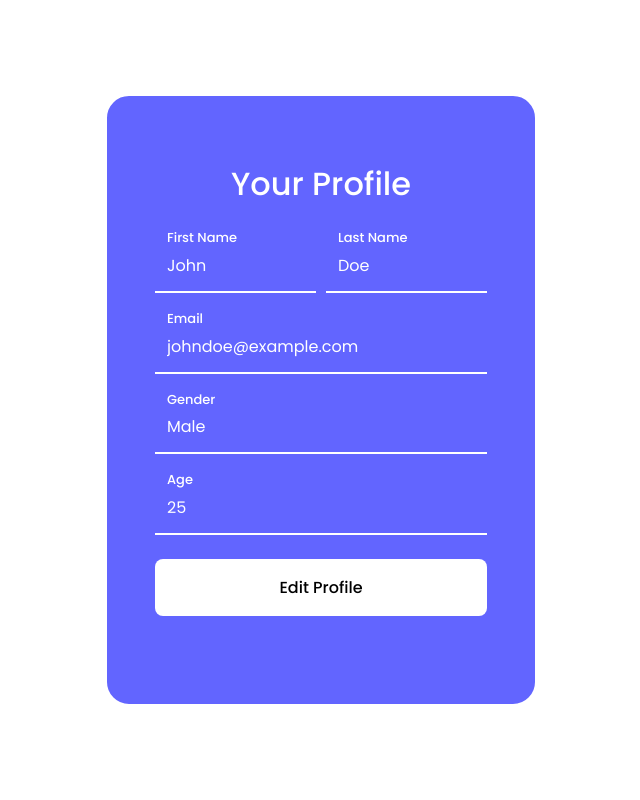
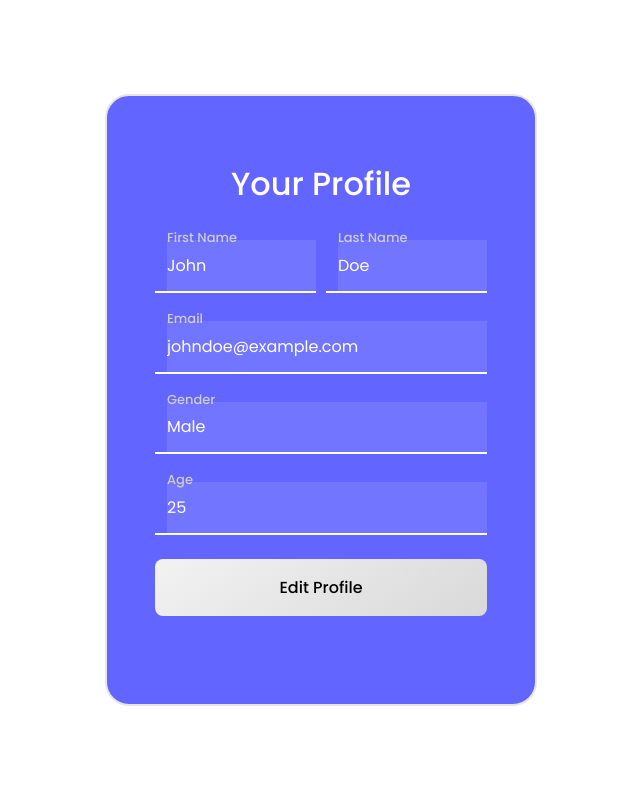
Before and after one commit to arhaankk/iBlog, a PHP site: page /pages/profile.html in a window 1280 px wide. Shown: the whole page, without its empty margins (319-959 px from the left). Run offline with PHP 8.4, Linux system fonts and the light colour scheme.

Commit message:
changed color for better visibility

```diff
--- a/styles/signin-signup.css
+++ b/styles/signin-signup.css
@@ -1,21 +1,220 @@
+/*!*=============== GOOGLE FONTS ===============*!*/
+/*@import url("https://fonts.googleapis.com/css2?family=Poppins:wght@400;500&display=swap");*/
+
+/*:root {*/
+
+/*  !*Color mode HSL(hue, saturation, lightness)*!*/
+/*  --white-color: hsl(0, 0%, 100%);*/
+/*  --black-color: hsl(0, 0%, 0%);*/
+/* */
+/*  !*.5rem = 8px | 1rem = 16px ...*!*/
+/*  --body-font: "Poppins", sans-serif;*/
+/*  --h1-font-size: 1.75rem;*/
+/*  --normal-font-size: 1rem;*/
+/*  --small-font-size: .813rem;*/
+
+/*  --font-medium: 500;*/
+/*}*/
+
+
+/** {*/
+/*  box-sizing: border-box;*/
+/*  padding: 0;*/
+/*  margin: 0;*/
+/*}*/
+
+/*body,*/
+/*input,*/
+/*button {*/
+/*  font-size: var(--normal-font-size);*/
+/*  font-family: var(--body-font);*/
+/*}*/
+
+/*body {*/
+/*  color: var(--white-color);*/
+/*}*/
+
+/*input,*/
+/*button {*/
+/*  border: none;*/
+/*  outline: none;*/
+/*}*/
+
+/*a {*/
+/*  text-decoration: none;*/
+/*}*/
+
+/*img {*/
+/*  max-width: 100%;*/
+/*  height: auto;*/
+/*}*/
+
+
+/*.login {*/
+/*  position: relative;*/
+/*  height: 100vh;*/
+/*  display: grid;*/
+/*  align-items: center;*/
+/*}*/
+/*!* Background Video *!*/
+/*.login__video {*/
+/*    position: fixed;*/
+/*    top: 0;*/
+/*    left: 0;*/
+/*    width: 100%;*/
+/*    height: 100%;*/
+/*    object-fit: cover;*/
+/*    z-index: -1;*/
+/*  }*/
+/*.login__form {*/
+/*  position: relative;*/
+/*  background-color: hsla(0, 0%, 10%, 0.1);*/
+/*  border: 2px solid var(--white-color);*/
+/*  margin-inline: 1.5rem;*/
+/*  padding: 2.5rem 1.5rem;*/
+/*  border-radius: 1rem;*/
+/*  backdrop-filter: blur(8px);*/
+/*}*/
+/*.login__title {*/
+/*  text-align: center;*/
+/*  font-size: var(--h1-font-size);*/
+/*  font-weight: var(--font-medium);*/
+/*  margin-bottom: 2rem;*/
+/*}*/
+/*.login__content, .login__box {*/
+/*  display: grid;*/
+/*}*/
+/*.login__content {*/
+/*  row-gap: 1.75rem;*/
+/*  margin-bottom: 1.5rem;*/
+/*}*/
+/*.login__box {*/
+/*  grid-template-columns: max-content 1fr;*/
+/*  align-items: center;*/
+/*  column-gap: 0.75rem;*/
+/*  border-bottom: 2px solid var(--white-color);*/
+/*}*/
+/*.login__icon, .login__eye {*/
+/*  font-size: 1.25rem;*/
+/*}*/
+/*.login__input {*/
+/*  width: 100%;*/
+/*  padding-block: 0.8rem;*/
+/*  background: none;*/
+/*  color: var(--white-color);*/
+/*  position: relative;*/
+/*  z-index: 1;*/
+/*}*/
+/*.login__box-input {*/
+/*  position: relative;*/
+/*}*/
+/*.login__label {*/
+/*  position: absolute;*/
+/*  left: 0;*/
+/*  top: 13px;*/
+/*  font-weight: var(--font-medium);*/
+/*  transition: top 0.3s, font-size 0.3s;*/
+/*}*/
+/*.login__eye {*/
+/*  position: absolute;*/
+/*  right: 0;*/
+/*  top: 18px;*/
+/*  z-index: 10;*/
+/*  cursor: pointer;*/
+/*}*/
+/*.login__box:nth-child(2) input {*/
+/*  padding-right: 1.8rem;*/
+/*}*/
+/*.login__check, .login__check-group {*/
+/*  display: flex;*/
+/*  align-items: center;*/
+/*  justify-content: space-between;*/
+/*}*/
+/*.login__check {*/
+/*  margin-bottom: 1.5rem;*/
+/*}*/
+/*.login__check-label, .login__forgot, .login__register {*/
+/*  font-size: var(--small-font-size);*/
+/*}*/
+/*.login__check-group {*/
+/*  column-gap: 0.5rem;*/
+/*}*/
+/*.login__check-input {*/
+/*  width: 16px;*/
+/*  height: 16px;*/
+/*}*/
+/*.login__forgot {*/
+/*  color: var(--white-color);*/
+/*}*/
+/*.login__forgot:hover {*/
+/*  text-decoration: underline;*/
+/*}*/
+/*.login__button {*/
+/*  width: 100%;*/
+/*  padding: 1rem;*/
+/*  border-radius: 0.5rem;*/
+/*  background-color: var(--white-color);*/
+/*  font-weight: var(--font-medium);*/
+/*  cursor: pointer;*/
+/*  margin-bottom: 2rem;*/
+/*}*/
+/*.login__register {*/
+/*  text-align: center;*/
+/*}*/
+/*.login__register a {*/
+/*  color: var(--white-color);*/
+/*  font-weight: var(--font-medium);*/
+/*}*/
+/*.login__register a:hover {*/
+/*  text-decoration: underline;*/
+/*}*/
+
+
+/*.login__input:focus + .login__label {*/
+/*  top: -12px;*/
+/*  font-size: var(--small-font-size);*/
+/*}*/
+
+/*!* Input focus sticky top label *!*/
+/*.login__input:not(:placeholder-shown).login__input:not(:focus) + .login__label {*/
+/*  top: -12px;*/
+/*  font-size: var(--small-font-size);*/
+/*}*/
+
+
+/*!* For medium devices *!*/
+/*@media screen and (min-width: 576px) {*/
+/*  .login {*/
+/*    justify-content: center;*/
+/*  }*/
+/*  .login__form {*/
+/*    width: 432px;*/
+/*    padding: 4rem 3rem 3.5rem;*/
+/*    border-radius: 1.5rem;*/
+/*  }*/
+/*  .login__title {*/
+/*    font-size: 2rem;*/
+/*  }*/
+/*}*/
+
+
+
+
 /*=============== GOOGLE FONTS ===============*/
 @import url("https://fonts.googleapis.com/css2?family=Poppins:wght@400;500&display=swap");
 
 :root {
-
-  /*Color mode HSL(hue, saturation, lightness)*/
+  /* Color mode HSL(hue, saturation, lightness) */
   --white-color: hsl(0, 0%, 100%);
   --black-color: hsl(0, 0%, 0%);
 
-  /*.5rem = 8px | 1rem = 16px ...*/
+  /* Font sizes */
   --body-font: "Poppins", sans-serif;
   --h1-font-size: 1.75rem;
   --normal-font-size: 1rem;
-  --small-font-size: .813rem;
-
+  --small-font-size: 0.813rem;
   --font-medium: 500;
 }
-
 
 * {
   box-sizing: border-box;
@@ -49,13 +248,13 @@ img {
   height: auto;
 }
 
-
 .login {
   position: relative;
   height: 100vh;
   display: grid;
   align-items: center;
 }
+
 /* Background Video */
 .login__video {
   position: fixed;
@@ -66,55 +265,80 @@ img {
   object-fit: cover;
   z-index: -1;
 }
+
 .login__form {
   position: relative;
-  background-color: hsla(0, 0%, 10%, 0.1);
-  border: 2px solid var(--white-color);
+  background-color: hsla(0, 0%, 5%, 0.7); /* Darker semi-transparent background */
+  border: 2px solid hsl(0, 0%, 90%); /* Off-white border */
   margin-inline: 1.5rem;
   padding: 2.5rem 1.5rem;
   border-radius: 1rem;
   backdrop-filter: blur(8px);
 }
+
 .login__title {
   text-align: center;
   font-size: var(--h1-font-size);
   font-weight: var(--font-medium);
   margin-bottom: 2rem;
 }
-.login__content, .login__box {
+
+.login__content,
+.login__box {
   display: grid;
 }
+
 .login__content {
   row-gap: 1.75rem;
   margin-bottom: 1.5rem;
 }
+
 .login__box {
   grid-template-columns: max-content 1fr;
   align-items: center;
   column-gap: 0.75rem;
   border-bottom: 2px solid var(--white-color);
 }
-.login__icon, .login__eye {
+
+.login__icon,
+.login__eye {
   font-size: 1.25rem;
+  color: hsl(0, 0%, 80%); /* Dimmed white */
 }
+
 .login__input {
   width: 100%;
   padding-block: 0.8rem;
-  background: none;
+  background-color: hsla(0, 0%, 100%, 0.1); /* Light semi-transparent background */
   color: var(--white-color);
   position: relative;
   z-index: 1;
 }
+
 .login__box-input {
   position: relative;
 }
+
 .login__label {
   position: absolute;
   left: 0;
   top: 13px;
   font-weight: var(--font-medium);
   transition: top 0.3s, font-size 0.3s;
+  color: hsl(0, 0%, 80%); /* Dimmed white */
 }
+
+.login__input:focus + .login__label {
+  top: -12px;
+  font-size: var(--small-font-size);
+  color: hsl(200, 100%, 70%); /* Blue when active */
+}
+
+.login__input:not(:placeholder-shown).login__input:not(:focus) + .login__label {
+  top: -12px;
+  font-size: var(--small-font-size);
+}
+
 .login__eye {
   position: absolute;
   right: 0;
@@ -122,76 +346,83 @@ img {
   z-index: 10;
   cursor: pointer;
 }
+
 .login__box:nth-child(2) input {
   padding-right: 1.8rem;
 }
-.login__check, .login__check-group {
+
+.login__check,
+.login__check-group {
   display: flex;
   align-items: center;
   justify-content: space-between;
 }
+
 .login__check {
   margin-bottom: 1.5rem;
 }
-.login__check-label, .login__forgot, .login__register {
+
+.login__check-label,
+.login__forgot,
+.login__register {
   font-size: var(--small-font-size);
 }
+
 .login__check-group {
   column-gap: 0.5rem;
 }
+
 .login__check-input {
   width: 16px;
   height: 16px;
 }
+
 .login__forgot {
   color: var(--white-color);
 }
+
 .login__forgot:hover {
+  color: hsl(200, 100%, 70%); /* Light blue for hover */
   text-decoration: underline;
 }
+
 .login__button {
   width: 100%;
   padding: 1rem;
   border-radius: 0.5rem;
-  background-color: var(--white-color);
+  background: linear-gradient(145deg, hsl(0, 0%, 95%), hsl(0, 0%, 85%)); /* Gradient */
+  color: var(--black-color); /* Black text */
   font-weight: var(--font-medium);
   cursor: pointer;
   margin-bottom: 2rem;
 }
+
 .login__register {
   text-align: center;
 }
+
 .login__register a {
   color: var(--white-color);
   font-weight: var(--font-medium);
 }
+
 .login__register a:hover {
+  color: hsl(200, 100%, 70%); /* Light blue for hover */
   text-decoration: underline;
 }
-
-
-.login__input:focus + .login__label {
-  top: -12px;
-  font-size: var(--small-font-size);
-}
-
-/* Input focus sticky top label */
-.login__input:not(:placeholder-shown).login__input:not(:focus) + .login__label {
-  top: -12px;
-  font-size: var(--small-font-size);
-}
-
 
 /* For medium devices */
 @media screen and (min-width: 576px) {
   .login {
     justify-content: center;
   }
+
   .login__form {
     width: 432px;
     padding: 4rem 3rem 3.5rem;
     border-radius: 1.5rem;
   }
+
   .login__title {
     font-size: 2rem;
   }
```
Lines whose indentation alone changed are shown as unchanged.
